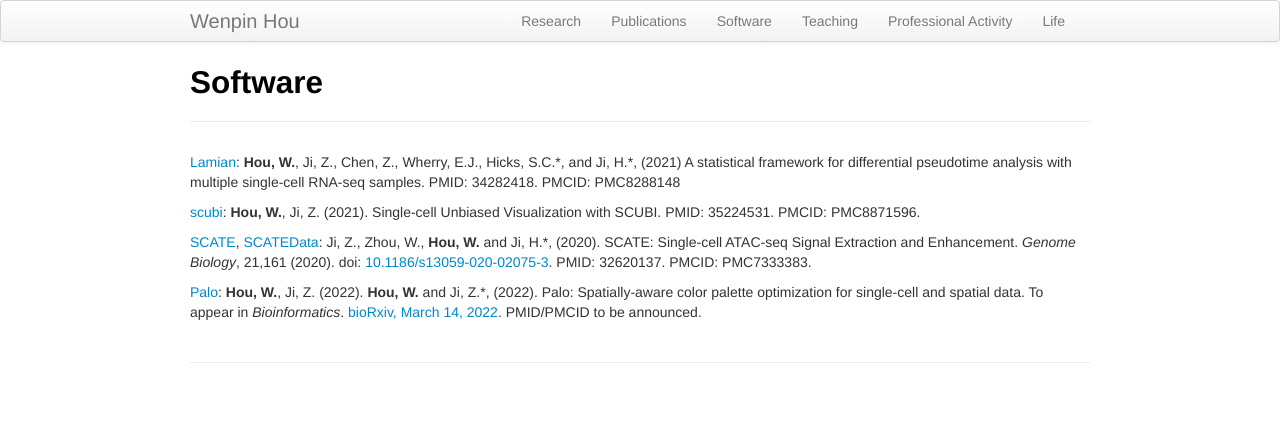
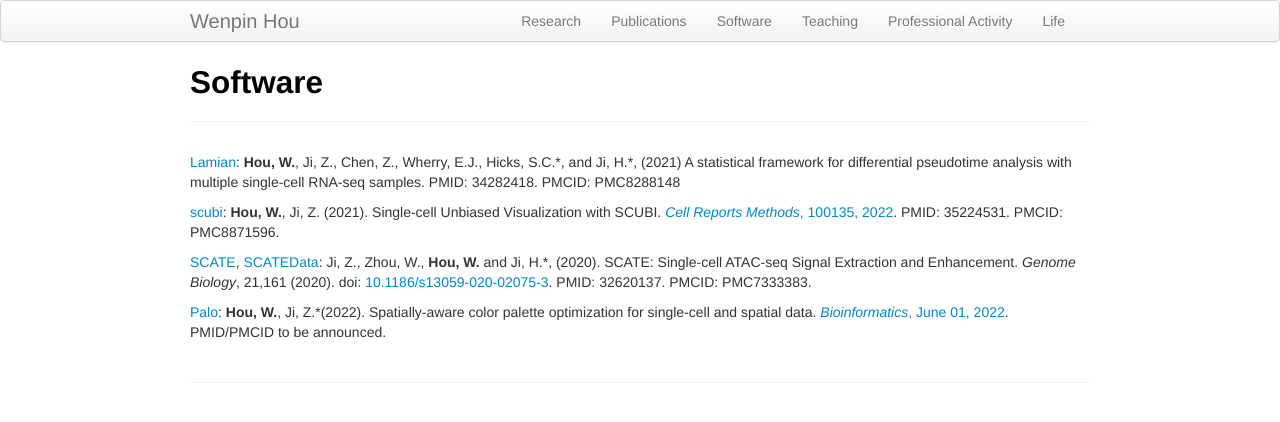
Before and after one commit to Winnie09/Wenpin_Hou, a Jekyll site: the page built from pages/software.md, in a window 1280 px wide. Shown: the top 422 px of the page. Built offline with Jekyll 4.4.1, drawn with Linux system fonts in a browser that asks for light colours.

Commit message:
change software publication info

```diff
--- a/pages/software.md
+++ b/pages/software.md
@@ -5,9 +5,8 @@ title: Software
 
 [Lamian](https://winnie09.github.io/Wenpin_Hou/pages/Lamian.html): **Hou, W.**, Ji, Z., Chen, Z., Wherry, E.J., Hicks, S.C.\*, and Ji, H.\*, (2021) A statistical framework for differential pseudotime analysis with multiple single-cell RNA-seq samples. PMID: 34282418. PMCID: PMC8288148
 
-[scubi](https://winnie09.github.io/Wenpin_Hou/pages/SCUBI.html):  **Hou, W.**, Ji, Z. (2021). Single-cell Unbiased Visualization with SCUBI. PMID: 35224531. PMCID: PMC8871596.
+[scubi](https://winnie09.github.io/Wenpin_Hou/pages/SCUBI.html):  **Hou, W.**, Ji, Z. (2021). Single-cell Unbiased Visualization with SCUBI.  [*Cell Reports Methods*, 100135, 2022](https://www.cell.com/cell-reports-methods/fulltext/S2667-2375(21)00204-6). PMID: 35224531. PMCID: PMC8871596.
 
 [SCATE](https://github.com/Winnie09/SCATE), [SCATEData](https://github.com/Winnie09/SCATEData):  Ji, Z., Zhou, W., **Hou, W.** and Ji, H.\*, (2020). SCATE: Single-cell ATAC-seq Signal Extraction and Enhancement. *Genome Biology*, 21,161 (2020). doi: [10.1186/s13059-020-02075-3](https://genomebiology.biomedcentral.com/articles/10.1186/s13059-020-02075-3). PMID: 32620137. PMCID: PMC7333383.
 
-[Palo](https://winnie09.github.io/Wenpin_Hou/pages/Palo.html):  **Hou, W.**, Ji, Z. (2022). **Hou, W.** and Ji, Z.\*, (2022).
-Palo: Spatially-aware color palette optimization for single-cell and spatial data. To appear in *Bioinformatics*. [bioRxiv, March 14, 2022](https://www.biorxiv.org/content/10.1101/2022.03.13.484080v1). PMID/PMCID to be announced.
+[Palo](https://winnie09.github.io/Wenpin_Hou/pages/Palo.html): **Hou, W.**, Ji, Z.\*(2022). Spatially-aware color palette optimization for single-cell and spatial data. [*Bioinformatics*, June 01, 2022](https://doi.org/10.1093/bioinformatics/btac368). PMID/PMCID to be announced.
```
